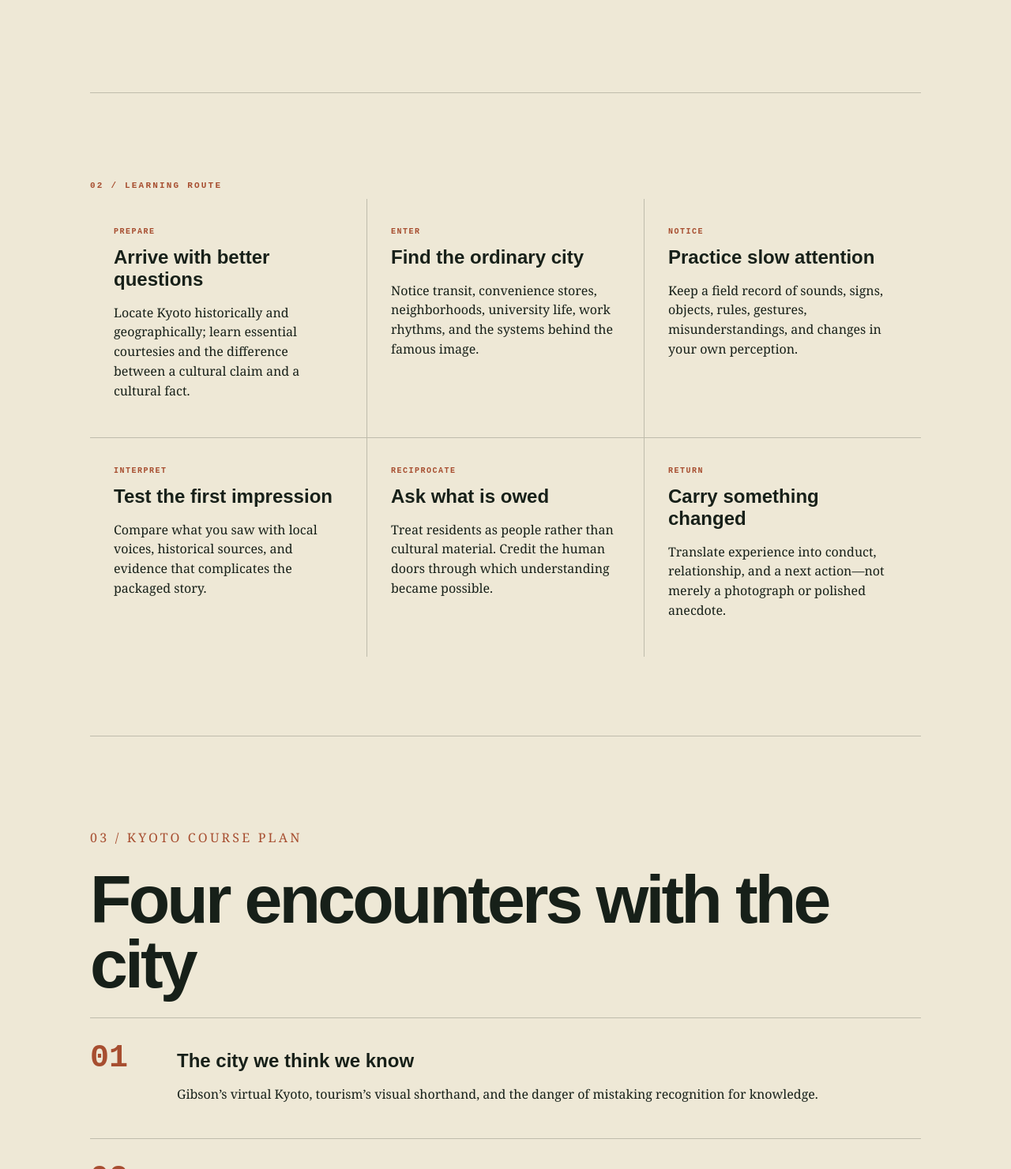
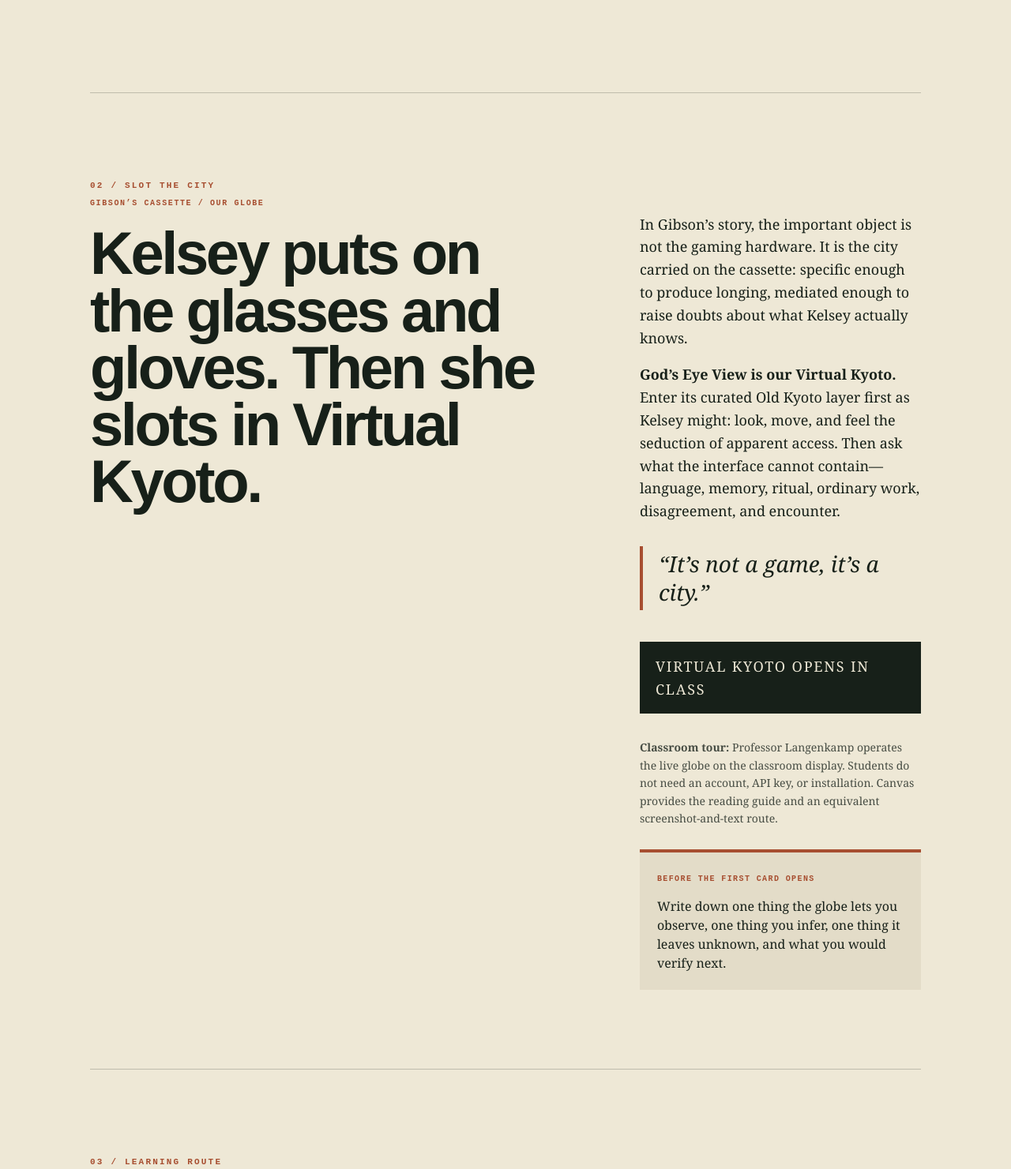
Before and after one commit to jazzjabu1939/the-international-life, a website: page course.html in a window 1280 px wide. Shown: the part 1287-2768 px from the top of the page at 79% size. Drawn offline with Linux system fonts and the light colour scheme.

Commit message:
Make Kyoto the model for the student Sixth Tape

```diff
--- /dev/null
+++ b/course-gev.css
@@ -0,0 +1,77 @@
+.virtual-kyoto-entry {
+  position: relative;
+}
+
+.virtual-kyoto-grid {
+  display: grid;
+  grid-template-columns: minmax(0, 1.25fr) minmax(300px, 0.75fr);
+  gap: clamp(40px, 8vw, 110px);
+  align-items: start;
+}
+
+.virtual-kyoto-kicker {
+  margin: 0;
+  color: var(--rust);
+  font: 800 10px monospace;
+  letter-spacing: 0.16em;
+}
+
+.virtual-kyoto-entry h2 {
+  font-size: clamp(38px, 6vw, 76px);
+}
+
+.virtual-kyoto-copy > p {
+  font: 18px/1.6 Georgia, serif;
+}
+
+.virtual-kyoto-copy blockquote {
+  margin: 30px 0;
+  padding: 4px 0 4px 20px;
+  border-left: 4px solid var(--rust);
+  font: italic 28px/1.3 Georgia, serif;
+}
+
+.gev-launch {
+  display: inline-block;
+  margin-top: 10px;
+  padding: 17px 20px;
+  background: var(--ink);
+  color: var(--paper);
+  font: 800 11px monospace;
+  letter-spacing: 0.1em;
+  text-decoration: none;
+}
+
+.gev-launch:hover,
+.gev-launch:focus-visible {
+  background: var(--rust);
+}
+
+.virtual-kyoto-copy > .gev-launch-note {
+  color: rgba(23, 32, 25, 0.78);
+  font-size: 14px;
+}
+
+.gev-observation-prompt {
+  margin-top: 28px;
+  padding: 22px;
+  border-top: 4px solid var(--rust);
+  background: #e3dcc8;
+}
+
+.gev-observation-prompt b {
+  color: var(--rust);
+  font: 800 10px monospace;
+  letter-spacing: 0.14em;
+}
+
+.gev-observation-prompt p {
+  margin-bottom: 0;
+  font: 16px/1.5 Georgia, serif;
+}
+
+@media (max-width: 720px) {
+  .virtual-kyoto-grid {
+    grid-template-columns: 1fr;
+  }
+}
--- a/course.html
+++ b/course.html
@@ -5,7 +5,7 @@
   <meta name="theme-color" content="#efe8d5">
   <meta name="description" content="Kyoto city syllabus for The International Life.">
   <title>Kyoto — The International Life</title>
-  <link rel="icon" href="favicon.svg" type="image/svg+xml"><link rel="stylesheet" href="course.css">
+  <link rel="icon" href="favicon.svg" type="image/svg+xml"><link rel="stylesheet" href="course.css"><link rel="stylesheet" href="course-gev.css">
 </head>
 <body class="city city--kyoto">
   <header class="city-hero">
@@ -15,7 +15,24 @@
   </header>
   <main>
     <section class="intro"><p class="section-number">01 / CITY QUESTION</p><h2>What becomes visible when attention is treated as a discipline?</h2><p>Kyoto is not offered here as timeless Japan or as scenery for self-discovery. We will examine a living city shaped by ritual, tourism, universities, commerce, preservation, ordinary work, and contested ideas about tradition.</p></section>
-    <section><p class="section-number">02 / LEARNING ROUTE</p><div class="route-grid">
+    <section class="virtual-kyoto-entry" aria-labelledby="virtual-kyoto-heading">
+      <p class="section-number">02 / SLOT THE CITY</p>
+      <div class="virtual-kyoto-grid">
+        <div>
+          <p class="virtual-kyoto-kicker">GIBSON’S CASSETTE / OUR GLOBE</p>
+          <h2 id="virtual-kyoto-heading">Kelsey puts on the glasses and gloves. Then she slots in Virtual Kyoto.</h2>
+        </div>
+        <div class="virtual-kyoto-copy">
+          <p>In Gibson’s story, the important object is not the gaming hardware. It is the city carried on the cassette: specific enough to produce longing, mediated enough to raise doubts about what Kelsey actually knows.</p>
+          <p><strong>God’s Eye View is our Virtual Kyoto.</strong> Enter its curated Old Kyoto layer first as Kelsey might: look, move, and feel the seduction of apparent access. Then ask what the interface cannot contain—language, memory, ritual, ordinary work, disagreement, and encounter.</p>
+          <blockquote>“It’s not a game, it’s a city.”</blockquote>
+          <p class="gev-launch"><span>VIRTUAL KYOTO OPENS IN CLASS</span></p>
+          <p class="gev-launch-note"><strong>Classroom tour:</strong> Professor Langenkamp operates the live globe on the classroom display. Students do not need an account, API key, or installation. Canvas provides the reading guide and an equivalent screenshot-and-text route.</p>
+          <div class="gev-observation-prompt"><b>BEFORE THE FIRST CARD OPENS</b><p>Write down one thing the globe lets you observe, one thing you infer, one thing it leaves unknown, and what you would verify next.</p></div>
+        </div>
+      </div>
+    </section>
+    <section><p class="section-number">03 / LEARNING ROUTE</p><div class="route-grid">
       <article><b>PREPARE</b><h3>Arrive with better questions</h3><p>Locate Kyoto historically and geographically; learn essential courtesies and the difference between a cultural claim and a cultural fact.</p></article>
       <article><b>ENTER</b><h3>Find the ordinary city</h3><p>Notice transit, convenience stores, neighborhoods, university life, work rhythms, and the systems behind the famous image.</p></article>
       <article><b>NOTICE</b><h3>Practice slow attention</h3><p>Keep a field record of sounds, signs, objects, rules, gestures, misunderstandings, and changes in your own perception.</p></article>
@@ -23,13 +40,13 @@
       <article><b>RECIPROCATE</b><h3>Ask what is owed</h3><p>Treat residents as people rather than cultural material. Credit the human doors through which understanding became possible.</p></article>
       <article><b>RETURN</b><h3>Carry something changed</h3><p>Translate experience into conduct, relationship, and a next action—not merely a photograph or polished anecdote.</p></article>
     </div></section>
-    <section class="sessions"><p class="section-number">03 / KYOTO COURSE PLAN</p><h2>Four encounters with the city</h2>
+    <section class="sessions"><p class="section-number">04 / KYOTO COURSE PLAN</p><h2>Four encounters with the city</h2>
       <ol><li><span>01</span><div><h3>The city we think we know</h3><p>Gibson’s virtual Kyoto, tourism’s visual shorthand, and the danger of mistaking recognition for knowledge.</p></div></li><li><span>02</span><div><h3>Old Kyoto / living infrastructure</h3><p>Temples, ceremony, preservation, neighborhood life, and tradition as a changing social system.</p></div></li><li><span>03</span><div><h3>The discipline of attention</h3><p>A Temple Pause and field-note exercise: looking slowly enough for assumptions to become visible.</p></div></li><li><span>04</span><div><h3>The human door</h3><p>One person’s placed experience, ethically represented; preparation for the student’s Sixth Tape.</p></div></li></ol>
     </section>
-    <section><p class="section-number">04 / READ · VIEW · PLAN</p><div class="library">
-      <article><h3>Read and view</h3><ul><li>William Gibson, <cite>Academy Leader</cite> (course excerpt)</li><li>Kyoto beyond the tourist gaze (Canvas reading packet)</li><li>Short film: everyday movement through the city (forthcoming)</li><li>Field-note prompt: one object, one rule, one misunderstanding</li></ul></article>
-      <article><h3>Build a real pathway</h3><ul><li><a href="https://www.umass.edu/ipo/education-abroad" target="_blank" rel="noopener">UMass Education Abroad</a></li><li><a href="https://www.umass.edu/languages-literatures-cultures/" target="_blank" rel="noopener">UMass Languages, Literatures &amp; Cultures</a></li><li><a href="https://www.studyinjapan.go.jp/en/" target="_blank" rel="noopener">Study in Japan — official information</a></li><li>Global Pathway Map: timing, academic fit, language, funding, access, and one human adviser</li></ul></article>
+    <section><p class="section-number">05 / READ · VIEW · PLAN</p><div class="library">
+      <article><h3>Read and view before Week 2</h3><ul><li><a href="https://kyoto.travel/en/" target="_blank" rel="noopener">Kyoto City Official Travel Guide</a> — explore beyond the landmark images and watch the short opening film</li><li><a href="https://whc.unesco.org/en/list/688/" target="_blank" rel="noopener">UNESCO: Historic Monuments of Ancient Kyoto</a> — ask why the designation contains multiple sites</li><li><a href="https://www.studyinjapan.go.jp/en/" target="_blank" rel="noopener">Study in Japan</a> — find one practical fact a prospective student would need</li><li>Canvas Tape Note: visible / missing / tempting inference / human door / pathway</li></ul></article>
+      <article><h3>Build a real pathway</h3><ul><li><a href="https://www.umass.edu/global-affairs/global-education/steps-study-abroad" target="_blank" rel="noopener">UMass Steps to Study Abroad</a></li><li><a href="https://www.kyoto-u.ac.jp/en/education-campus/education-and-admissions/non-degree-programs" target="_blank" rel="noopener">Kyoto University non-degree programs</a></li><li><a href="https://www.doshisha.ac.jp/en/international/from_abroad/" target="_blank" rel="noopener">Doshisha University international programs</a></li><li><a href="https://en.ritsumei.ac.jp/skp/" target="_blank" rel="noopener">Ritsumeikan Study in Kyoto Program</a></li></ul><p>These are starting points, not promises of current UMass approval or credit. Verify the route with a UMass Education Abroad adviser.</p></article>
     </div></section>
-    <section class="final"><p class="section-number">05 / MAKE THE NEXT TAPE</p><h2>A city is not content. It is a relationship.</h2><p>The final tape does not exist yet. Find its person, enter its place, and make it with enough specificity and care that someone else can hear a whole city inside it.</p><a href="index.html">RETURN TO THE INTERNATIONAL LIFE HOME PAGE →</a></section>
+    <section class="final"><p class="section-number">06 / MAKE THE NEXT TAPE</p><h2>The Sixth Tape is the final assignment—and the city is yours.</h2><p>Kyoto is the model, not the required topic. Choose a city, form a guiding question, find one real human source, research a realistic way to learn there, and make a small digital tape with enough specificity and care that someone else can hear a whole city inside it.</p><p>A city is not content. It is a relationship.</p><a href="index.html">RETURN TO THE INTERNATIONAL LIFE HOME PAGE →</a></section>
   </main><footer><span>THE INTERNATIONAL LIFE</span><span>PROVISIONAL CITY SYLLABUS / AUGUST 2026</span></footer>
 </body></html>
```
Also changed, not shown: SYLLABUS.md (+24 -8 lines), readiness.spec.js (+11 -1 lines), taipei.html (+1 -1 lines).
